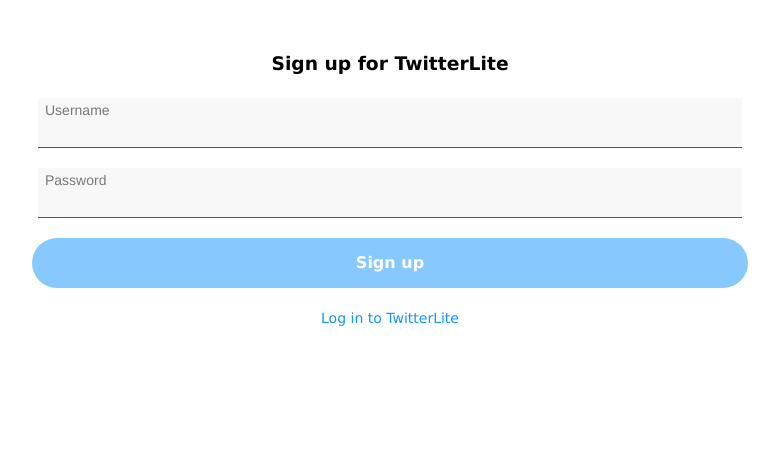
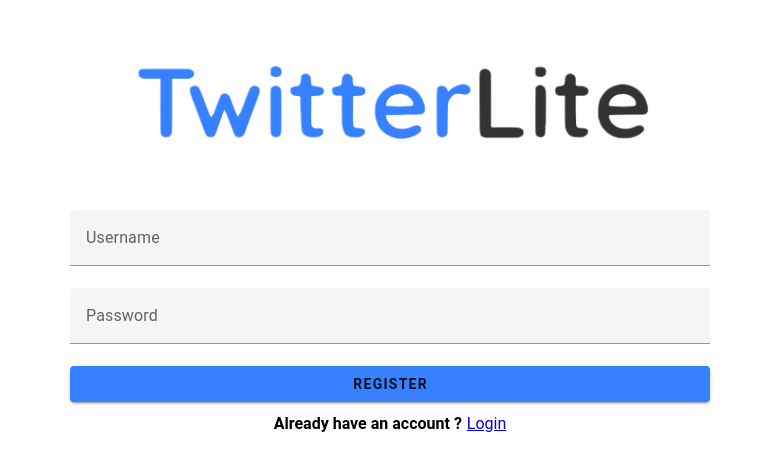
Before and after one commit to NathanMunsch/TwitterLite, a Vue app in the folder twitterlite.client/: page /register in a window 1280 px wide. Shown: the top 470 px of the page, without its empty margins (250-1029 px from the left). Built offline with nearby package versions, Linux system fonts and the light colour scheme.

Commit message:
feat: Add validation rules to register page

```diff
--- a/twitterlite.client/src/views/Login.vue
+++ b/twitterlite.client/src/views/Login.vue
@@ -2,7 +2,7 @@
     import { useField, useForm } from 'vee-validate'
     import { useRouter } from 'vue-router';
     import { ref } from 'vue';
-    import FlashMessage from "../components/FlashMessage.vue";
+    import FlashMessage from '../components/FlashMessage.vue';
 
     const { handleSubmit } = useForm({
         validationSchema: {
@@ -46,6 +46,7 @@
     const username = useField('username')
     const password = useField('password')
     const router = useRouter();
+
     const showFlashMessage = ref(false);
 
     const submit = handleSubmit(values => {
@@ -69,7 +70,7 @@
 </script>
 
 <template>
-    <FlashMessage v-if="showFlashMessage" content='Login failed'></FlashMessage>
+    <FlashMessage v-if="showFlashMessage" content="Login failed."></FlashMessage>
     <div>
         <div class="mainLogo">
             <img src="/src/images/logo.png" alt="LogoTwitterLite" />
--- a/twitterlite.client/src/views/Register.vue
+++ b/twitterlite.client/src/views/Register.vue
@@ -1,230 +1,132 @@
 <script setup>
-    import { reactive } from 'vue';
-    import { useRouter } from 'vue-router';
+    import { useField, useForm } from 'vee-validate'
+    import { ref } from 'vue';
+    import FlashMessage from '../components/FlashMessage.vue';
 
-    const data = reactive({
-        username: '',
-        password: ''
-    });
+    const { handleSubmit } = useForm({
+        validationSchema: {
+            username(value) {
+                if (value?.length == null || value?.length < 3 || value?.length > 32) {
+                    return 'Must be between 3 and 32 characters in length.';
+                }
 
-    const router = useRouter();
+                if (!/^[a-zA-Z0-9]+$/.test(value)) {
+                    return 'Must contain only alphanumeric characters.';
+                }
 
-    const submit = async () => {
-        await fetch('https://localhost:7078/auth/register', {
+                return true;
+            },
+            password(value) {
+                if (!/.{12,32}/.test(value)) {
+                    return 'Must be between 12 and 32 characters in length.';
+                }
+
+                if (!/(?=.*[a-z])/.test(value)) {
+                    return 'Must contain at least one lowercase letter.';
+                }
+
+                if (!/(?=.*[A-Z])/.test(value)) {
+                    return 'Must contain at least one uppercase letter.';
+                }
+
+                if (!/(?=.*[0-9])/.test(value)) {
+                    return 'Must contain at least one digit.';
+                }
+
+                if (!/[*.!@$%^&(){}[\]:;<>,.?/~_+\-=|\\]/.test(value)) {
+                    return 'Must contain at least one special character among *.!@$%^&(){}[]:;<>,.?/~_+-=|\.';
+                }
+
+                return true;
+            },
+        },
+    })
+
+    const username = useField('username');
+    const password = useField('password');
+
+    const showFlashMessage = ref(false);
+    const flashMessageContent = ref('');
+
+    const submit = handleSubmit(values => {
+        showFlashMessage.value = false;
+        fetch('https://localhost:7078/auth/register', {
             method: 'POST',
             headers: { 'Content-Type': 'application/json' },
             credentials: 'include',
-            body: JSON.stringify(data)
+            body: JSON.stringify({
+                'username': values.username,
+                'password': values.password
+            })
         }).then(response => {
             if (response.ok) {
-                alert("User successfully created");
-                router.push('/login');
+                flashMessageContent.value = 'Account successfully created.';
+                showFlashMessage.value = true;
             } else {
-                alert("The user was not created");
+                flashMessageContent.value = 'Error, your account has not been created.';
+                response.json().then(data => {
+                    if (data.errorMessage != null) {
+                        flashMessageContent.value += " " + data.errorMessage + ".";
                     }
                 });
+                showFlashMessage.value = true;
             }
+        });
+    })
 </script>
 
 <template>
-    <form @submit.prevent="submit">
-        <div class='container'>
-            <div class='div-1'>
-                <div class='sub-div-1'>
-                    <i class="fa fa-twitter icon"></i>
+    <FlashMessage v-if="showFlashMessage" :content="flashMessageContent"></FlashMessage>
+    <div>
+        <div class="mainLogo">
+            <img src="/src/images/logo.png" alt="LogoTwitterLite" />
         </div>
+
+        <form @submit.prevent="submit" id="loginForm">
+            <v-text-field v-model="username.value.value" :error-messages="username.errorMessage.value" label="Username"></v-text-field>
+
+            <v-text-field v-model="password.value.value" type="password" :error-messages="password.errorMessage.value" label="Password"></v-text-field>
+
+            <v-btn class="me-4" type="submit">
+                Register
+            </v-btn>
+        </form>
+
+        <div id="createAccount">
+            <p>Already have an account ? </p>
+            <router-link to="/login">Login</router-link>
         </div>
-            <div class='div-2'>
-                <div class='sub-div-2'>
-                    <h3>Sign up for TwitterLite</h3>
+
     </div>
-            </div>
-            <div class='div-3'>
-                <div class='sub-div-3'>
-                    <label>Username</label><br>
-                    <input v-model="data.username" type='text'>
-                </div>
-            </div>
-            <div class='div-4'>
-                <div class='sub-div-4'>
-                    <label>Password</label><br>
-                    <input v-model="data.password" type='password'>
-                </div>
-            </div>
-            <div class='div-5'>
-                <div class='sub-div-5'>
-                    <button type="submit">Sign up</button>
-                </div>
-            </div>
-            <div class='div-6'>
-                <div class='sub-div-6'>
-                    <router-link to="/login">Log in to TwitterLite</router-link>
-                </div>
-            </div>
-        </div>
-    </form>
 </template>
 
-<style scoped>
-    * {
-        margin: 0;
-        padding: 0;
-        box-sizing: border-box;
+<style>
+    .mainLogo {
+        display: flex;
+        justify-content: center;
+        margin: 5%;
     }
 
-    .container {
-        height: 100vh;
+    #loginForm {
+        margin: auto;
+        width: 50%;
     }
 
-    .div-1 {
-        display: flex;
+        #loginForm button {
+            width: 100%;
+            background-color: #3780FF;
+            font-weight: bold;
+            margin-bottom: 10px
         }
 
-        .div-1 > .sub-div-1 {
-            flex: 1;
+    #createAccount {
         display: flex;
         justify-content: center;
+        flex-direction: row;
     }
 
-    .sub-div-1 > .icon {
-        font-size: 35px;
-        color: #1194FF;
-        margin: 20px 0 30px 0;
-    }
-
-    .div-2 {
-        display: flex;
-    }
-
-        .div-2 > .sub-div-2 {
-            flex: 1;
-            display: flex;
-            justify-content: center;
-        }
-
-            .div-2 > .sub-div-2 > h3 {
-                font-family: Verdana;
-            }
-
-    .div-3 {
-        display: flex;
-        justify-content: center;
-    }
-
-        .div-3 > .sub-div-3 {
-            background: #F8f8f8;
-            margin: 20px 0 0 0;
-            width: 55%;
-            height: 50px;
-            position: relative;
-            border-bottom: 1.5px solid #555;
-        }
-
-    .sub-div-3 > label {
-        margin-left: 7px;
-        font-size: 14px;
-        font-family: helvetica;
-        color: #787878;
-    }
-
-    .sub-div-3 > input {
-        all: unset;
-        position: absolute;
-        bottom: 0;
-        width: 100%;
-        height: 30px;
-        padding: 9px 0 0 7px;
-    }
-
-    .div-4 {
-        display: flex;
-        justify-content: center;
-    }
-
-        .div-4 > .sub-div-4 {
-            background: #f8f8f8;
-            margin: 20px 0 0 0;
-            width: 55%;
-            height: 50px;
-            position: relative;
-            border-bottom: 1.5px solid #555;
-        }
-
-    .sub-div-4 > label {
-        margin-left: 7px;
-        font-size: 14px;
-        font-family: helvetica;
-        color: #787878;
-    }
-
-    .sub-div-4 > input {
-        all: unset;
-        position: absolute;
-        bottom: 0;
-        width: 100%;
-        height: 30px;
-        padding: 9px 0 0 7px;
-    }
-
-    .div-5 {
-        display: flex;
-    }
-
-        .div-5 > .sub-div-5 {
-            flex: 1;
-            display: flex;
-            justify-content: center;
-            margin-top: 20px;
-        }
-
-            .div-5 > .sub-div-5 > button {
-                all: unset;
-                height: 50px;
-                width: 56%;
-                border-radius: 29px;
-                text-align: center;
-                background: #1194FF;
-                opacity: 0.5;
-                color: #FFF;
-                font-weight: 600;
-                font-family: Verdana;
-            }
-
-    .div-6 {
-        display: flex;
-    }
-
-        .div-6 > .sub-div-6 {
-            flex: 1;
-            display: flex;
-            justify-content: center;
-        }
-
-            .div-6 > .sub-div-6 > a {
-                text-decoration: none;
-                color: #1194FF;
-                font-size: 14px;
-                margin-top: 20px;
-                font-family: Verdana;
-            }
-
-    @media only screen and (max-width: 480px) and (min-width: 320px) {
-        .div-3 > .sub-div-3, .div-4 > .sub-div-4 {
-            width: 85%;
-        }
-
-        .div-5 > .sub-div-5 > button {
-            width: 85.5%;
-        }
-    }
-
-    @media only screen and (max-width: 800px) and (min-width: 481px) {
-        .div-3 > .sub-div-3, .div-4 > .sub-div-4 {
-            width: 70%;
-        }
-
-        .div-5 > .sub-div-5 > button {
-            width: 71%;
-        }
+        #createAccount p {
+            margin-right: 5px;
+            font-weight: bold;
         }
 </style>
```
Lines whose indentation alone changed are shown as unchanged.
